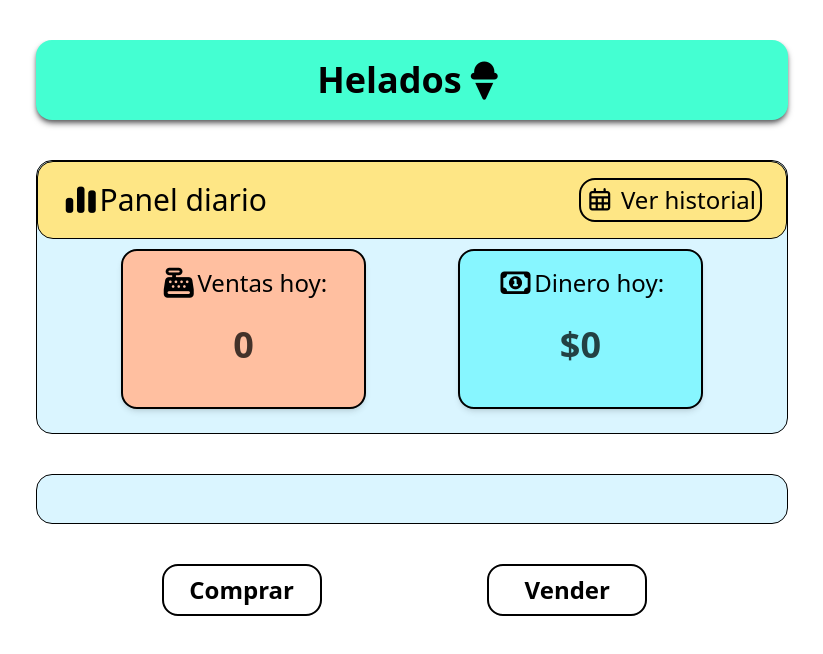
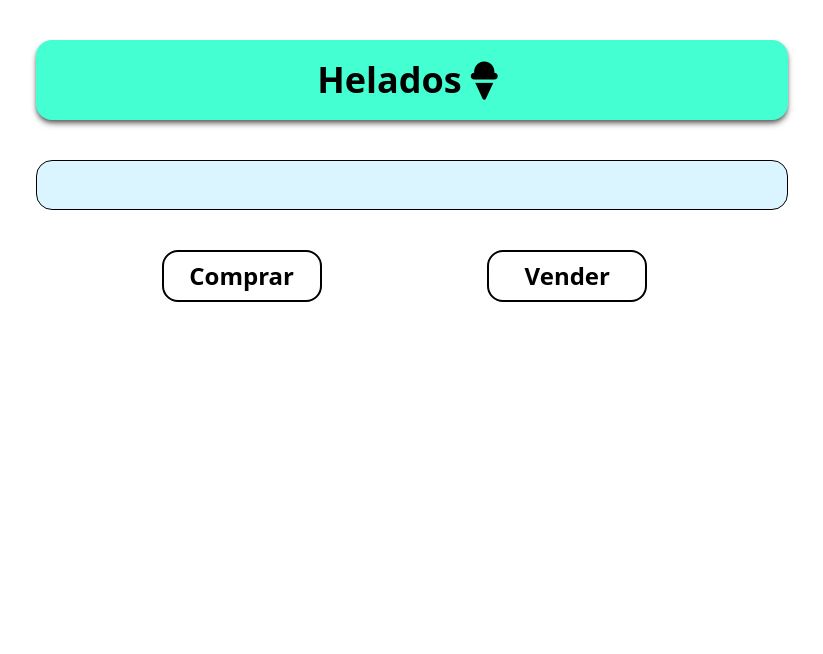
Before and after one commit to Ariel-Caceres/App-Helados, a React (Vite) app: page / in a window 1280 px wide. Shown: the top 654 px of the page, without its empty margins (228-1051 px from the left). Built offline with nearby package versions, Linux system fonts and the light colour scheme.

Commit message:
debug para ver entidad de ventas antiguas

```diff
--- a/src/pages/Home.tsx
+++ b/src/pages/Home.tsx
@@ -21,7 +21,7 @@ export const Home = () => {
 
             <Header />
 
-            <div className="w-full border bg-[#DAF5FF] rounded-2xl flex  flex-col justify-evenly relative py-6">
+            <div className="w-full border hidden bg-[#DAF5FF] rounded-2xl flex  flex-col justify-evenly relative py-6">
 
                 <div className="absolute border top-0 left-0 gap-x-10 gap-y-3 right-0 flex flex-wrap w-full  items-center justify-between   bg-amber-200 rounded-2xl px-6 py-4 ">
 
```
